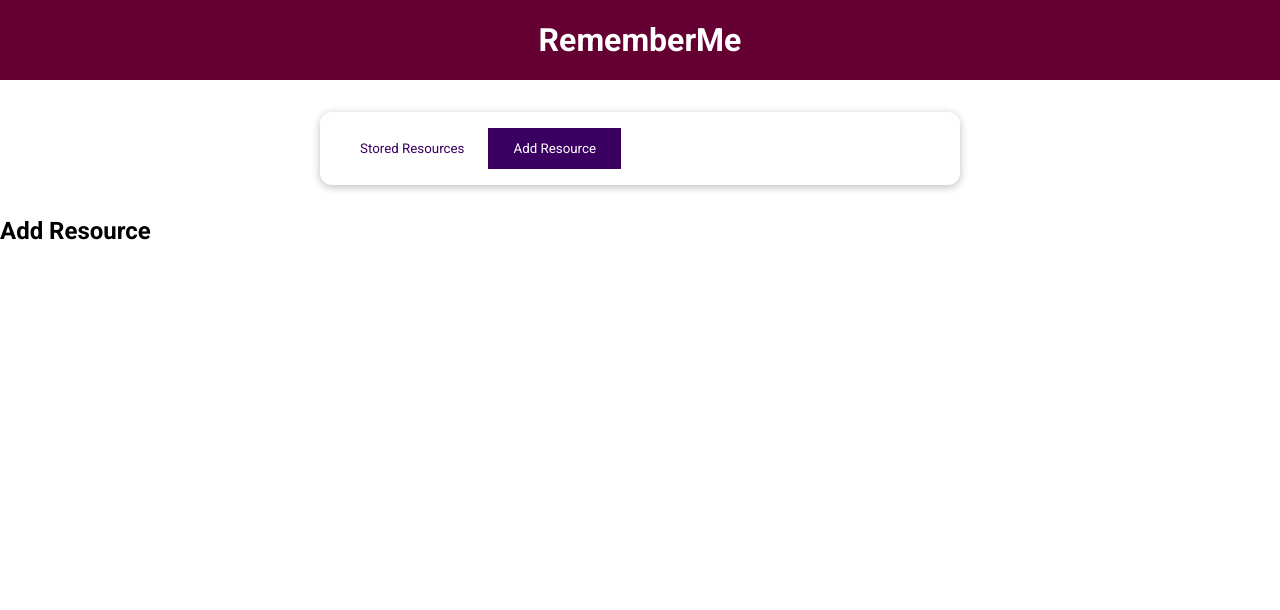
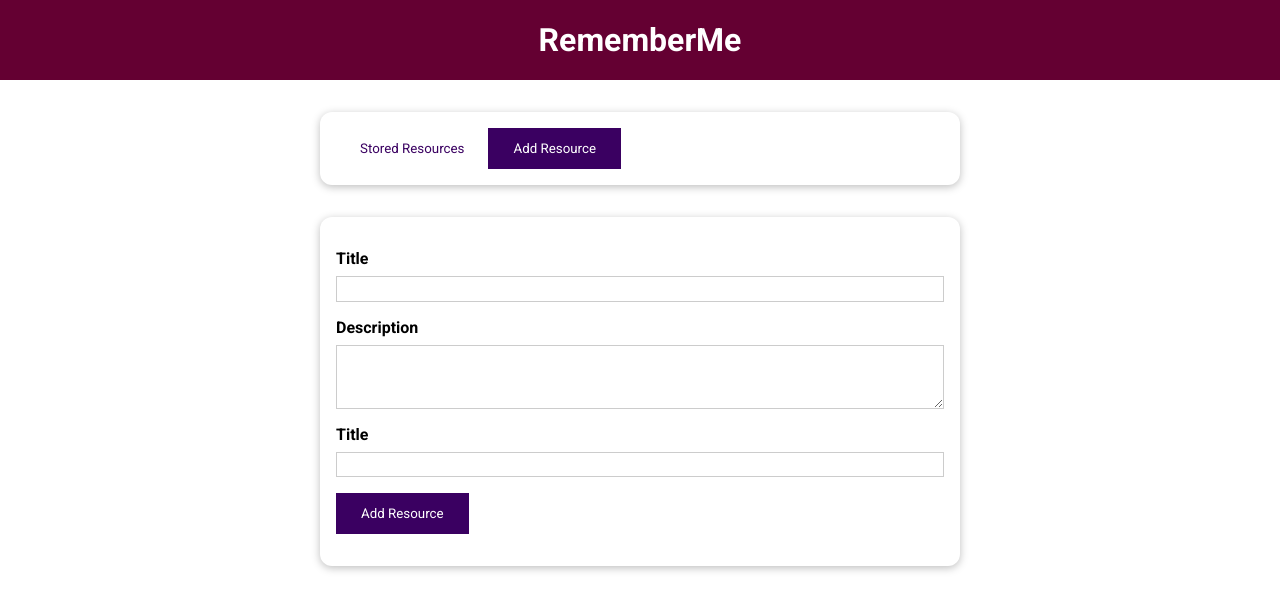
Before and after one commit to andymiha/the-learning-resources-app, a Vue app: page / in a window 1280 px wide. Both pictures are taken after a click on the button "Add Resource". Shown: the top 610 px of the page. Built offline with nearby package versions, Linux system fonts and the light colour scheme.

Commit message:
Adding a Form

```diff
--- a/src/components/UI/BaseButton.vue
+++ b/src/components/UI/BaseButton.vue
@@ -7,6 +7,7 @@
 
 <script>
 export default {
+  /* Type here could also be a fall through prop */
   props: ['type', 'mode'],
 };
 </script>
--- a/src/components/learning-resources/AddResource.vue
+++ b/src/components/learning-resources/AddResource.vue
@@ -1,7 +1,53 @@
 <template>
-  <h2>Add Resource</h2>
+  <BaseCard>
+    <form>
+      <div class="form-control">
+        <label for="title">Title</label>
+        <input id="title" name="title" type="text" />
+      </div>
+      <div class="form-control">
+        <label for="description">Description</label>
+        <textarea id="description" name="description" rows="3"></textarea>
+      </div>
+      <div class="form-control">
+        <label for="link">Title</label>
+        <input id="link" name="link" type="url" />
+      </div>
+      <div class="form-control">
+        <BaseButton type="submit">Add Resource</BaseButton>
+      </div>
+    </form>
+  </BaseCard>
 </template>
 
 <script>
 export default {};
 </script>
+
+<style scoped>
+label {
+  font-weight: bold;
+  display: block;
+  margin-bottom: 0.5rem;
+}
+
+input,
+textarea {
+  display: block;
+  width: 100%;
+  font: inherit;
+  padding: 0.15rem;
+  border: 1px solid #ccc;
+}
+
+input:focus,
+textarea:focus {
+  outline: none;
+  border-color: #3a0061;
+  background-color: #f7ebff;
+}
+
+.form-control {
+  margin: 1rem 0;
+}
+</style>
```
